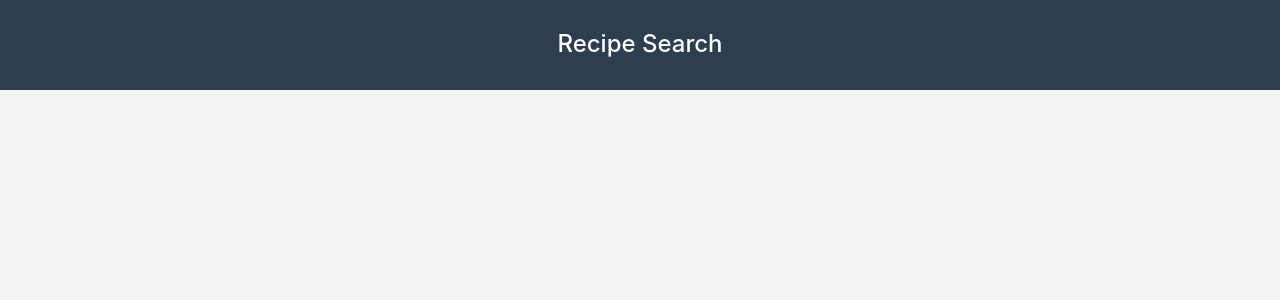
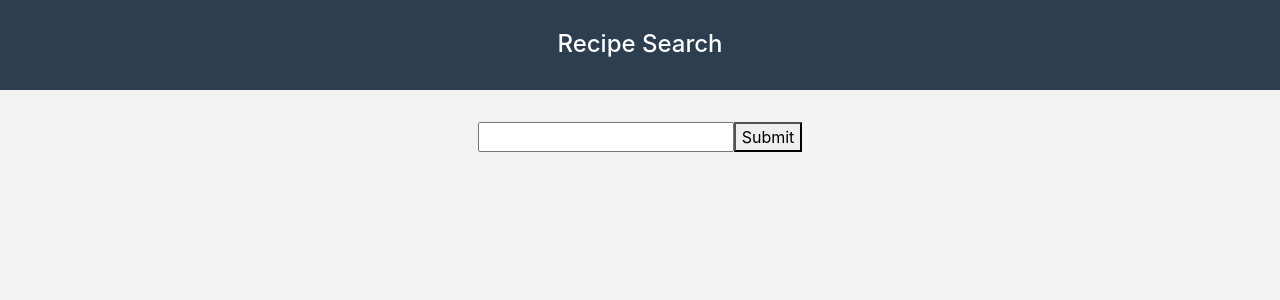
Before and after one commit to pranavnarang/react-recipe-app, a React (Create React App) app: page / in a window 1280 px wide. Shown: the top 300 px of the page. Built offline with nearby package versions, Linux system fonts and the light colour scheme.

Commit message:
created form

```diff
--- a/src/App.js
+++ b/src/App.js
@@ -1,13 +1,42 @@
 import React, { Component } from 'react';
 import './App.css';
+import Form from './Components/Form'
 
 class App extends Component {
+  state = {
+    recipes: []
+  }
+
+  getRecipe = async (e) => {
+
+    e.preventDefault();
+
+    const API_KEY = '3341a283cb3aaca931c2a5f74d4ff355';
+
+    const recipeName = e.target.elements.recipeName.value;
+
+    const API_CALL = await fetch(`https://www.food2fork.com/api/search?key=${API_KEY}&q=chicken%20breast&count=10`);
+
+    const response = await API_CALL.json();
+
+    this.setState({
+      recipes: response.recipes
+    });
+
+  }
+
   render() {
     return (
       <div className="App">
         <header className="App-header">
           <h1 className="App-title">Recipe Search</h1>
         </header>
+        <Form getRecipe={this.getRecipe}/>
+        {
+          this.state.recipes.map((recipe) => {
+            return <p key={recipe.recipe_id}>{recipe.title}</p>
+          })
+        }
       </div>
     );
   }
--- /dev/null
+++ b/src/Components/Form.js
@@ -0,0 +1,10 @@
+import React from 'react';
+
+const Form = (props) => (
+    <form onSubmit={props.getRecipe}>
+        <input type="text" name="recipeName" />
+        <button>Submit</button>
+    </form>
+)
+
+export default Form;
```
